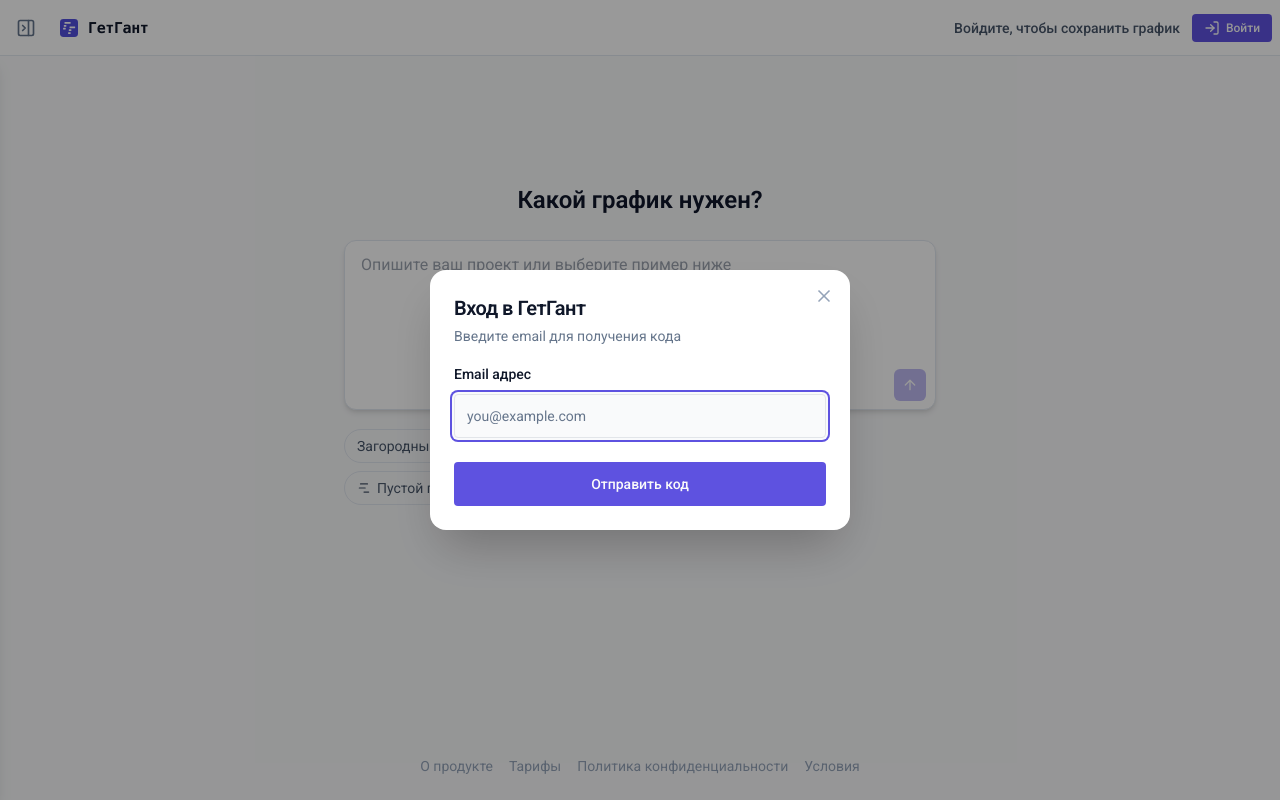
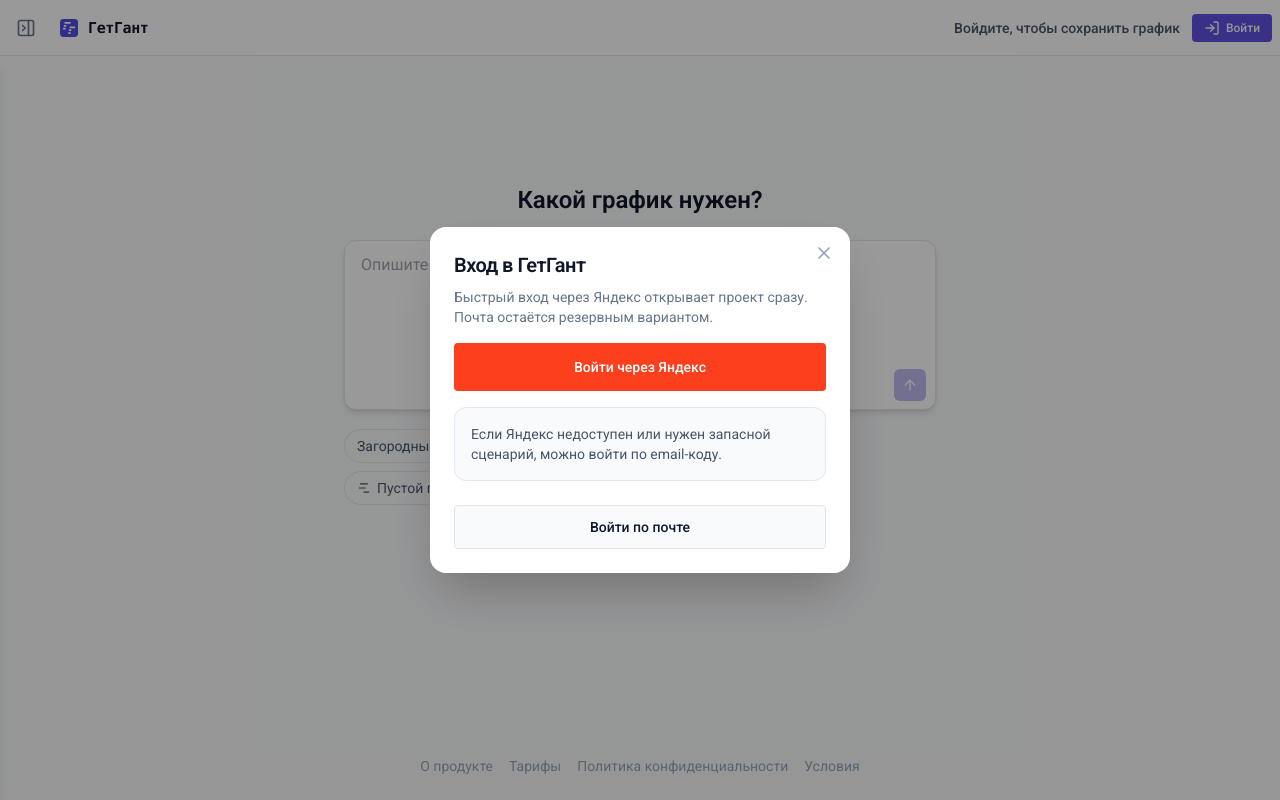
Before and after one commit to simon100500/gantt-lib-mcp, a React (Vite) app in the folder packages/web/: page / in a window 1280 px wide. Both pictures are taken after a click on the button "Войти". Built offline with nearby package versions, Linux system fonts and the light colour scheme.

Commit message:
feat(auth): make auth modal yandex-first

```diff
--- a/packages/web/src/components/OtpModal.tsx
+++ b/packages/web/src/components/OtpModal.tsx
@@ -5,13 +5,20 @@ import { Input } from '@/components/ui/input';
 import { Label } from '@/components/ui/label';
 import { cn } from '@/lib/utils';
 import type { AuthSuccessResponse } from '../lib/apiTypes.ts';
+import { YandexAuthButton } from './YandexAuthButton.tsx';
 
 interface OtpModalProps {
   onSuccess: (result: AuthSuccessResponse) => void;
   onClose: () => void;
+  initialMethod?: 'yandex' | 'otp';
 }
 
-type Step = 'email' | 'otp';
+type Step = 'choice' | 'email' | 'otp';
+
+interface ApiErrorResponse {
+  error?: string;
+  message?: string;
+}
 
 async function readErrorMessage(
   res: Response,
@@ -24,20 +31,25 @@ async function readErrorMessage(
   }
 
   try {
-    const data = JSON.parse(raw) as { error?: string; message?: string };
+    const data = JSON.parse(raw) as ApiErrorResponse;
     return data.error || data.message || fallback;
   } catch {
     return `${fallback}: ${raw.slice(0, 200)}`;
   }
 }
 
-export function OtpModal({ onSuccess, onClose }: OtpModalProps) {
-  const [step, setStep] = useState<Step>('email');
+export function OtpModal({ onSuccess, onClose, initialMethod = 'yandex' }: OtpModalProps) {
+  const [step, setStep] = useState<Step>(initialMethod === 'otp' ? 'email' : 'choice');
   const [email, setEmail] = useState('');
   const [otp, setOtp] = useState('');
   const [loading, setLoading] = useState(false);
   const [error, setError] = useState<string | null>(null);
   const otpInputRef = useRef<HTMLInputElement>(null);
+
+  useEffect(() => {
+    setStep(initialMethod === 'otp' ? 'email' : 'choice');
+    setError(null);
+  }, [initialMethod]);
 
   const handleRequestOtp = async (e: React.FormEvent) => {
     e.preventDefault();
@@ -119,7 +131,47 @@ export function OtpModal({ onSuccess, onClose }: OtpModalProps) {
 
   return (
     <div className="fixed inset-0 z-50 flex items-center justify-center bg-black/40 p-4">
-      {step === 'email' ? (
+      {step === 'choice' ? (
+        <Card className="relative w-[420px] max-w-[calc(100vw-2rem)] rounded-2xl border-0 shadow-2xl" onClick={(e) => e.stopPropagation()}>
+          <button
+            onClick={onClose}
+            className="absolute right-4 top-4 text-slate-400 transition-colors hover:text-slate-600"
+            aria-label="Закрыть"
+          >
+            <svg xmlns="http://www.w3.org/2000/svg" width="20" height="20" viewBox="0 0 24 24" fill="none" stroke="currentColor" strokeWidth="2" strokeLinecap="round" strokeLinejoin="round">
+              <line x1="18" y1="6" x2="6" y2="18" />
+              <line x1="6" y1="6" x2="18" y2="18" />
+            </svg>
+          </button>
+          <CardHeader className="space-y-2 pb-4">
+            <CardTitle className="text-xl font-semibold">Вход в ГетГант</CardTitle>
+            <CardDescription>
+              Быстрый вход через Яндекс открывает проект сразу. Почта остаётся резервным вариантом.
+            </CardDescription>
+          </CardHeader>
+          <CardContent className="space-y-4">
+            <YandexAuthButton onSuccess={onSuccess} onError={setError} />
+            {error && <p className="text-sm text-destructive">{error}</p>}
+            <div className="rounded-xl border border-slate-200 bg-slate-50 p-4 text-sm text-slate-600">
+              Если Яндекс недоступен или нужен запасной сценарий, можно войти по email-коду.
+            </div>
+          </CardContent>
+          <CardFooter className="flex flex-col gap-3">
+            <Button
+              type="button"
+              variant="outline"
+              className="w-full"
+              size="lg"
+              onClick={() => {
+                setError(null);
+                setStep('email');
+              }}
+            >
+              Войти по почте
+            </Button>
+          </CardFooter>
+        </Card>
+      ) : step === 'email' ? (
         <Card className="w-[420px] max-w-[calc(100vw-2rem)] shadow-2xl border-0 rounded-2xl relative" onClick={(e) => e.stopPropagation()}>
           <button
             onClick={onClose}
@@ -133,7 +185,7 @@ export function OtpModal({ onSuccess, onClose }: OtpModalProps) {
           </button>
           <CardHeader className="space-y-1 pb-4">
             <CardTitle className="text-xl font-semibold">Вход в ГетГант</CardTitle>
-            <CardDescription>Введите email для получения кода</CardDescription>
+            <CardDescription>Введите email для получения кода или вернитесь ко входу через Яндекс</CardDescription>
           </CardHeader>
           <form onSubmit={handleRequestOtp}>
             <CardContent className="space-y-4">
@@ -155,7 +207,7 @@ export function OtpModal({ onSuccess, onClose }: OtpModalProps) {
                 {error && <p className="text-sm text-destructive">{error}</p>}
               </div>
             </CardContent>
-            <CardFooter>
+            <CardFooter className="flex flex-col gap-3">
               <Button
                 type="submit"
                 className="w-full"
@@ -163,6 +215,17 @@ export function OtpModal({ onSuccess, onClose }: OtpModalProps) {
                 disabled={loading}
               >
                 {loading ? 'Отправка...' : 'Отправить код'}
+              </Button>
+              <Button
+                type="button"
+                variant="ghost"
+                className="w-full"
+                onClick={() => {
+                  setError(null);
+                  setStep('choice');
+                }}
+              >
+                Назад ко входу через Яндекс
               </Button>
             </CardFooter>
           </form>
@@ -229,6 +292,17 @@ export function OtpModal({ onSuccess, onClose }: OtpModalProps) {
                   </button>
                 </p>
               )}
+              <button
+                type="button"
+                className="w-full text-center text-sm text-slate-500 hover:text-slate-700"
+                onClick={() => {
+                  setOtp('');
+                  setError(null);
+                  setStep('choice');
+                }}
+              >
+                Вернуться ко входу через Яндекс
+              </button>
             </CardContent>
           </Card>
         </div>
```
